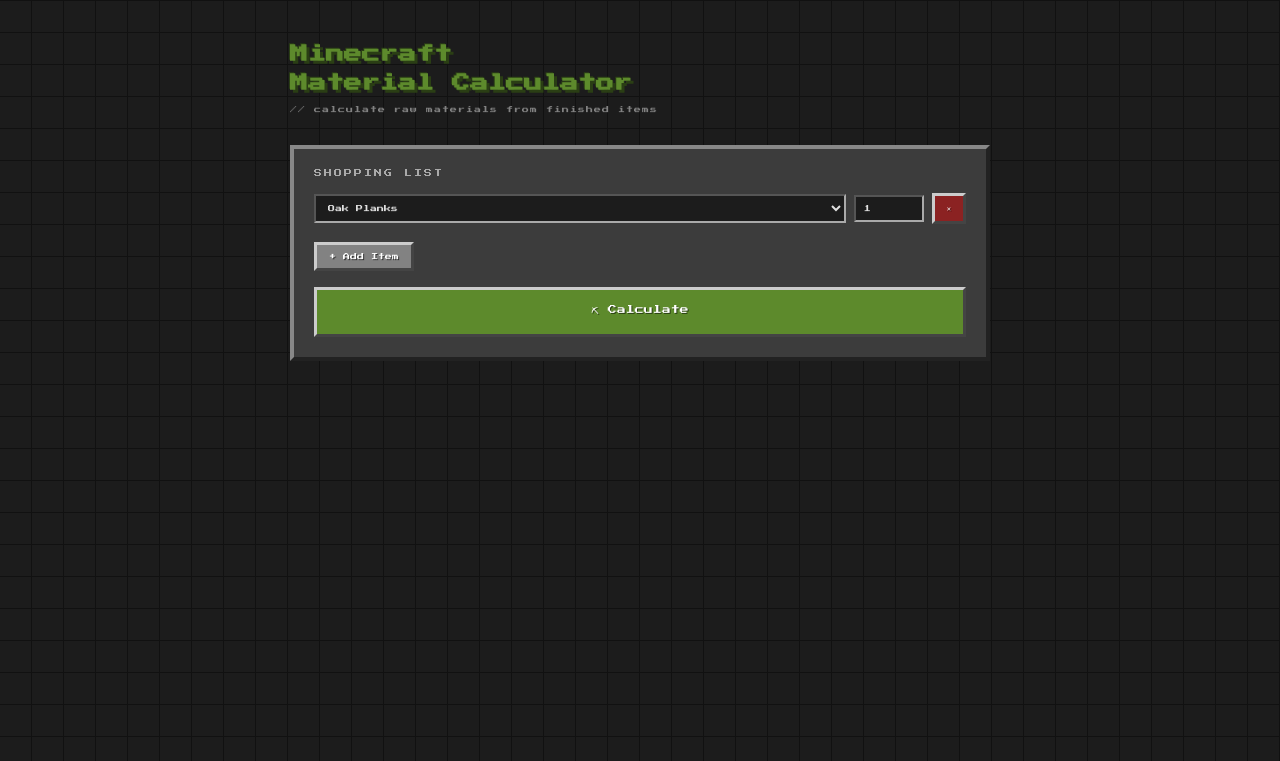
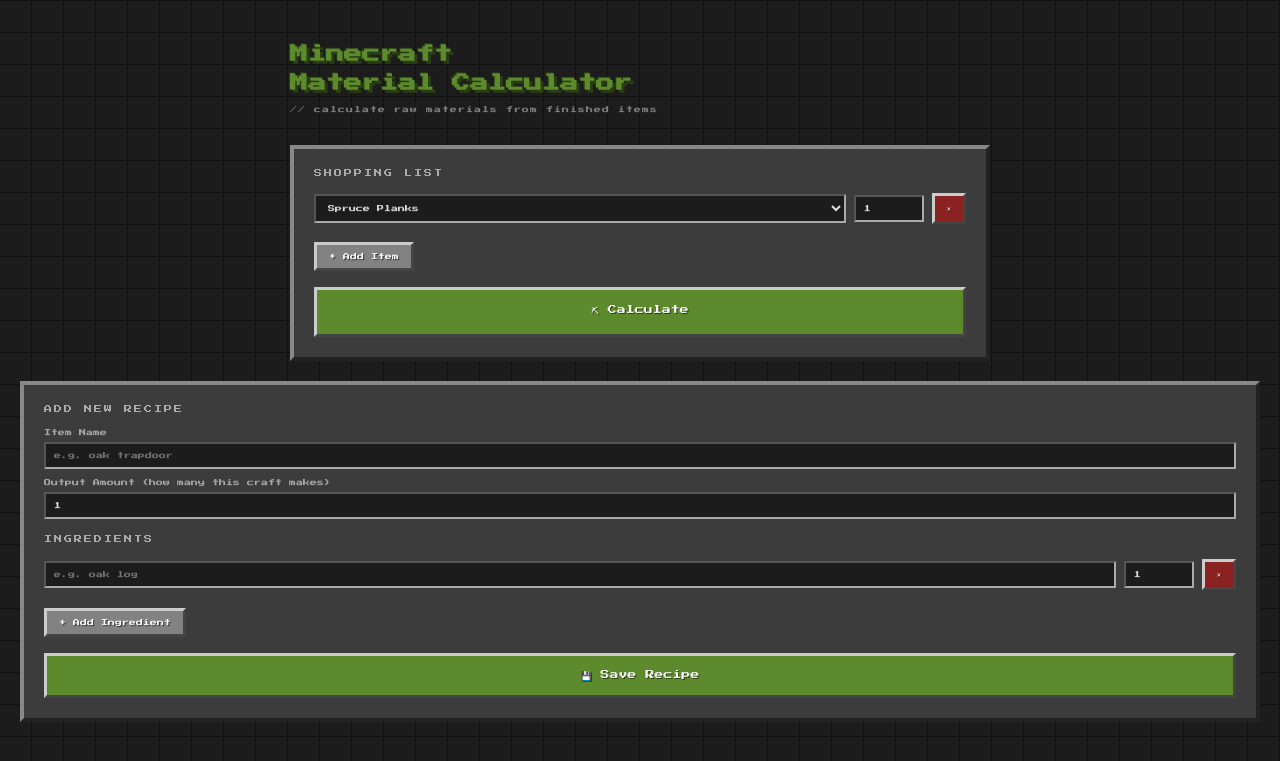
Before and after one commit to Choc705/MinecraftCalculator, a Flask app: page / in a window 1280 px wide. Shown: the top 761 px of the page. Run offline with Flask 3, Linux system fonts and the light colour scheme.

Commit message:
Add recipes through web ui
aesthetics heavy WIP

```diff
--- a/app.py
+++ b/app.py
@@ -25,5 +25,28 @@ def calculate():
 
     return jsonify(results)
 
+@app.route("/add_recipe", methods=["POST"])
+def add_recipe():
+    from minecraft_calc import save_recipes
+    data = request.get_json()
+
+    item_name = data["item_name"].strip().lower().replace(" ", "_")
+    output = int(data["output"])
+    ingredients = data["ingredients"]
+
+    recipe = {"output": output}
+    for ingredient in ingredients:
+        name = ingredient["name"].strip().lower().replace(" ", "_")
+        amount = int(ingredient["amount"])
+        recipe[name] = amount
+
+    from minecraft_calc import recipes
+    recipes[item_name] = recipe
+    save_recipes(recipes)
+
+    return jsonify({"success": True, "item": item_name})
+
+
+
 if __name__ == "__main__":
     app.run(debug=True)
--- a/minecraft_calc.py
+++ b/minecraft_calc.py
@@ -1,15 +1,31 @@
-from statistics import quantiles
+#from statistics import quantiles
+import json
+import os
 
+RECIPES_FILE = "recipes.json"
 
-recipes = {
-    "oak_planks": {"oak_log": 1, "output": 4},
-    "oak_trapdoor": {"oak_planks": 6, "output": 2},
-    "sticks": {"oak_planks": 2, "output": 4},
-    "oak_fence": {"sticks": 2, "oak_planks": 4, "output": 3},
-    "oak_fence_gate": {"sticks": 4, "oak_planks": 2, "output": 1},
-    "oak_stairs": {"oak_planks": 6, "output": 4},
-    "oak_slab": {"oak_planks": 3, "output": 6}
-}
+def load_recipes():
+    if not os.path.exists(RECIPES_FILE):
+        return {}
+
+    with open(RECIPES_FILE, "r") as f:
+        return json.load(f)
+
+def save_recipes(recipes):
+    with open(RECIPES_FILE, "w") as f:
+        json.dump(recipes, f, indent=2)
+
+recipes = load_recipes()
+
+# recipes = {
+#     "oak_planks": {"oak_log": 1, "output": 4},
+#     "oak_trapdoor": {"oak_planks": 6, "output": 2},
+#     "sticks": {"oak_planks": 2, "output": 4},
+#     "oak_fence": {"sticks": 2, "oak_planks": 4, "output": 3},
+#     "oak_fence_gate": {"sticks": 4, "oak_planks": 2, "output": 1},
+#     "oak_stairs": {"oak_planks": 6, "output": 4},
+#     "oak_slab": {"oak_planks": 3, "output": 6}
+# }
 
 def calculate_materials(item, quantity_needed):
     if item not in recipes:
--- /dev/null
+++ b/recipes.json
@@ -0,0 +1,26 @@
+{
+  "spruce_planks": {
+    "output": 4,
+    "spruce_log": 1
+  },
+  "oak_planks": {
+    "output": 4,
+    "oak_log": 1
+  },
+  "dark_oak_planks": {
+    "output": 4,
+    "dark_oak_log": 1
+  },
+  "oak_trapdoor": {
+    "output": 2,
+    "oak_planks": 6
+  },
+  "oak_stairs": {
+    "output": 4,
+    "oak_planks": 6
+  },
+  "oak_slab": {
+    "output": 6,
+    "oak_planks": 3
+  }
+}
--- a/templates/index.html
+++ b/templates/index.html
@@ -198,6 +198,49 @@
             <div id="results"></div>
         </div>
     </div>
+    <div class="panel">
+        <div class="panel-title">Add New Recipe</div>
+
+        <div style="margin-bottom: 10px;">
+            <div style="font-size: 7px; color: #aaa; margin-bottom: 6px;">Item Name</div>
+            <input type="text" id="new-item-name" placeholder="e.g. oak trapdoor"
+                style="font-family: 'Press Start 2P', monospace; font-size: 7px;
+                padding: 8px; background-color: #1C1C1C; color: #e0e0e0;
+                border: 2px solid #555; border-right-color: #aaa;
+                border-bottom-color: #aaa; outline: none; width: 100%;">
+        </div>
+
+        <div style="margin-bottom: 10px;">
+            <div style="font-size: 7px; color: #aaa; margin-bottom: 6px;">Output Amount (how many this craft makes)</div>
+            <input type="number" id="new-item-output" value="1" min="1"
+                style="font-family: 'Press Start 2P', monospace; font-size: 7px;
+                padding: 8px; background-color: #1C1C1C; color: #e0e0e0;
+                border: 2px solid #555; border-right-color: #aaa;
+                border-bottom-color: #aaa; outline: none; width: 100%;">
+        </div>
+
+        <div class="panel-title" style="margin-top: 16px;">Ingredients</div>
+        <div id="ingredient-list">
+            <div class="row">
+                <input type="text" name="ingredient-name" placeholder="e.g. oak log"
+                    style="font-family: 'Press Start 2P', monospace; font-size: 7px;
+                    padding: 8px; background-color: #1C1C1C; color: #e0e0e0;
+                    border: 2px solid #555; border-right-color: #aaa;
+                    border-bottom-color: #aaa; outline: none; flex: 1;">
+                <input type="number" name="ingredient-amount" value="1" min="1"
+                    style="font-family: 'Press Start 2P', monospace; font-size: 7px;
+                    padding: 8px; background-color: #1C1C1C; color: #e0e0e0;
+                    border: 2px solid #555; border-right-color: #aaa;
+                    border-bottom-color: #aaa; outline: none; width: 70px; flex: 0 0 70px;">
+                <button class="btn btn-red" onclick="removeIngredient(this)">✕</button>
+            </div>
+        </div>
+
+        <button class="btn btn-stone" style="margin-top: 8px;" onclick="addIngredient()">+ Add Ingredient</button>
+        <button class="btn btn-green" style="margin-top: 16px; width: 100%; padding: 14px; font-size: 9px;" onclick="saveRecipe()">💾 Save Recipe</button>
+
+        <div id="recipe-message" style="margin-top: 12px; font-size: 7px; display: none;"></div>
+    </div>
 
     <script>
         function addRow() {
@@ -248,6 +291,65 @@
 
             panel.classList.remove("hidden");
         }
+
+        function addIngredient() {
+            const list = document.getElementById("ingredient-list");
+            const first = list.querySelector(".row");
+            const newRow = first.cloneNode(true);
+            newRow.querySelector("input[name='ingredient-name']").value = "";
+            newRow.querySelector("input[name='ingredient-amount']").value = 1;
+            list.appendChild(newRow);
+        }
+
+        function removeIngredient(btn) {
+            const list = document.getElementById("ingredient-list");
+            if (list.querySelectorAll(".row").length > 1) {
+                btn.parentElement.remove();
+            }
+        }
+
+        async function saveRecipe() {
+            const itemName = document.getElementById("new-item-name").value.trim();
+            const output = parseInt(document.getElementById("new-item-output").value);
+            const msg = document.getElementById("recipe-message");
+
+            if (!itemName) {
+                msg.style.display = "block";
+                msg.style.color = "#FF4444";
+                msg.textContent = "✕ Please enter an item name!";
+                return;
+            }
+
+            const rows = document.querySelectorAll("#ingredient-list .row");
+            const ingredients = [];
+            rows.forEach(row => {
+                const name = row.querySelector("input[name='ingredient-name']").value.trim();
+                const amount = parseInt(row.querySelector("input[name='ingredient-amount']").value);
+                if (name) ingredients.push({ name, amount });
+            });
+
+            if (ingredients.length === 0) {
+                msg.style.display = "block";
+                msg.style.color = "#FF4444";
+                msg.textContent = "✕ Please add at least one ingredient!";
+                return;
+            }
+
+            const response = await fetch("/add_recipe", {
+                method: "POST",
+                headers: { "Content-Type": "application/json" },
+                body: JSON.stringify({ item_name: itemName, output, ingredients })
+            });
+
+            const result = await response.json();
+            if (result.success) {
+                msg.style.display = "block";
+                msg.style.color = "#5D8A2C";
+                msg.textContent = "✓ Recipe saved! Reload the page to use it.";
+                document.getElementById("new-item-name").value = "";
+                document.getElementById("new-item-output").value = 1;
+            }
+        }
     </script>
 </body>
 </html>
```
